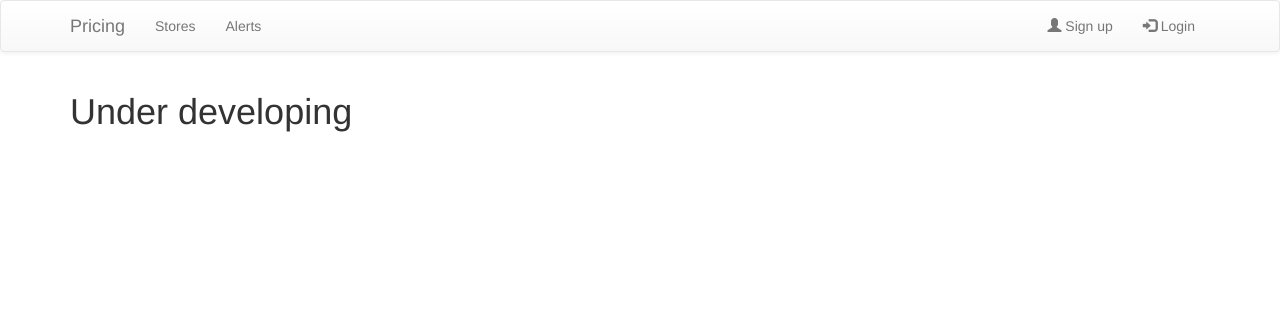
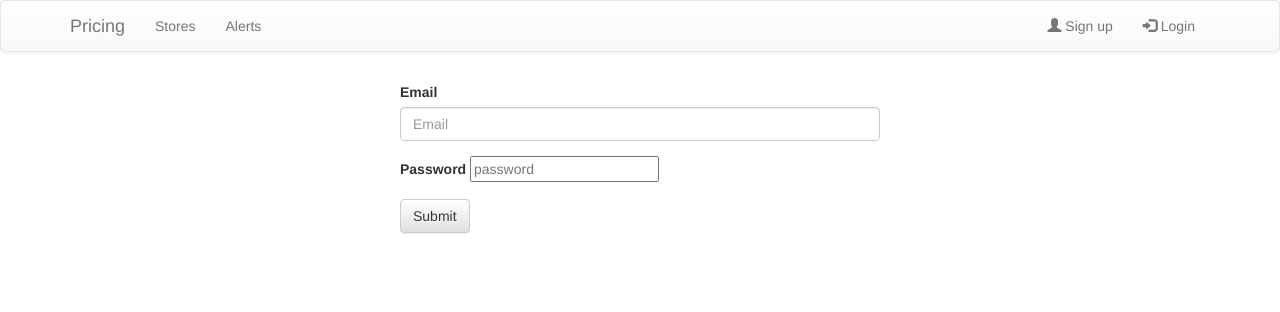
Before and after one commit to sp900409/project_web, a Flask app: page /users/login in a window 1280 px wide. Shown: the top 312 px of the page. Run offline with Flask 2, Linux system fonts and the light colour scheme; some libraries are stand-ins or nearby versions.

Commit message:
edit on work place
test

```diff
--- a/src/static/css/style.css
+++ b/src/static/css/style.css
@@ -0,0 +1,10 @@
+.form-size{
+    max-width: 500px;
+    margin: 0 auto;
+
+    padding: 10px;
+
+    border-color: #C9C9C9;;
+
+
+}
--- a/src/templates/users/login.jinja2
+++ b/src/templates/users/login.jinja2
@@ -1,9 +1,18 @@
 {% extends "base.html" %}
 
 {% block content %}
-
-
-        <h1>Under developing</h1>
-
+    <div class="form-size">
+        <form action="{{ url_for('users.login_user') }}">
+            <div class="form-group">
+                <label for="email">Email</label>
+                <input type="email" id="email" class="form-control" name="email" placeholder="Email"/>
+            </div>
+            <div class="form-group">
+                <label for="password">Password</label>
+                <input type="password" id="password" placeholder="password"/>
+            </div>
+            <button type="submit" class="btn btn-default">Submit</button>
+        </form>
+    </div>
 
 {% endblock %}
```
